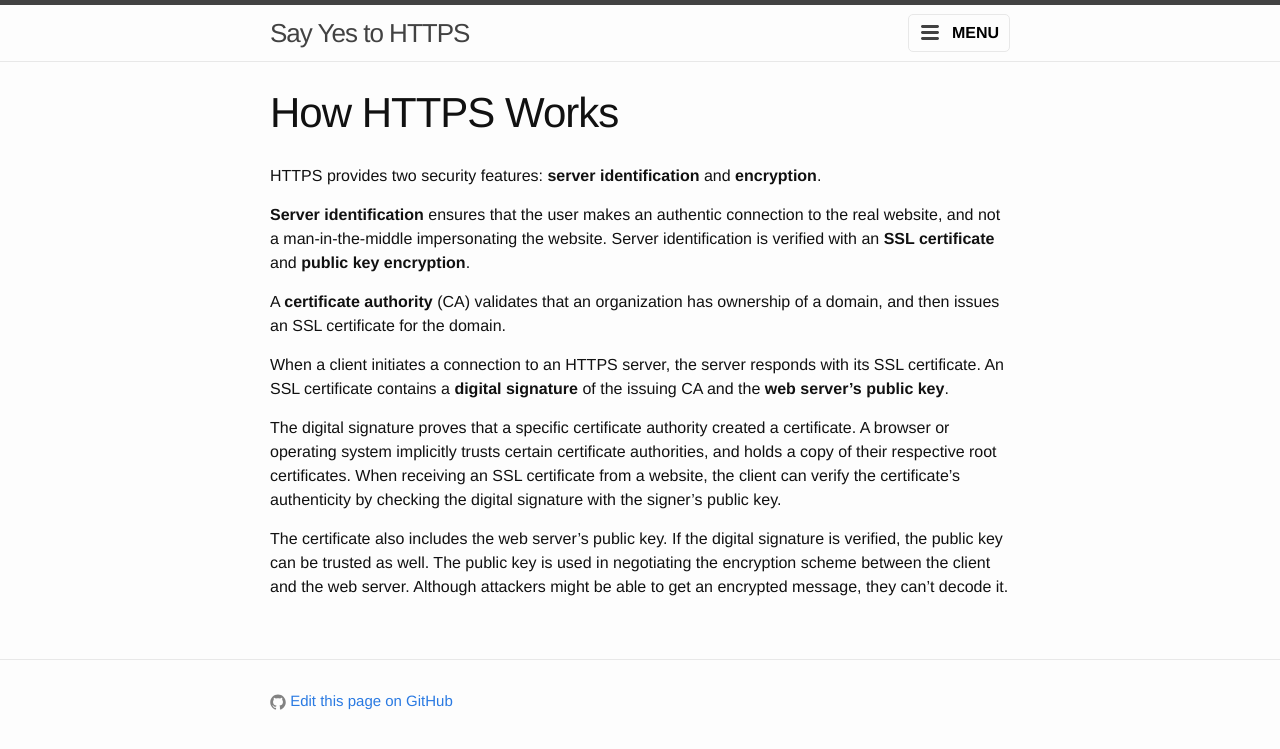
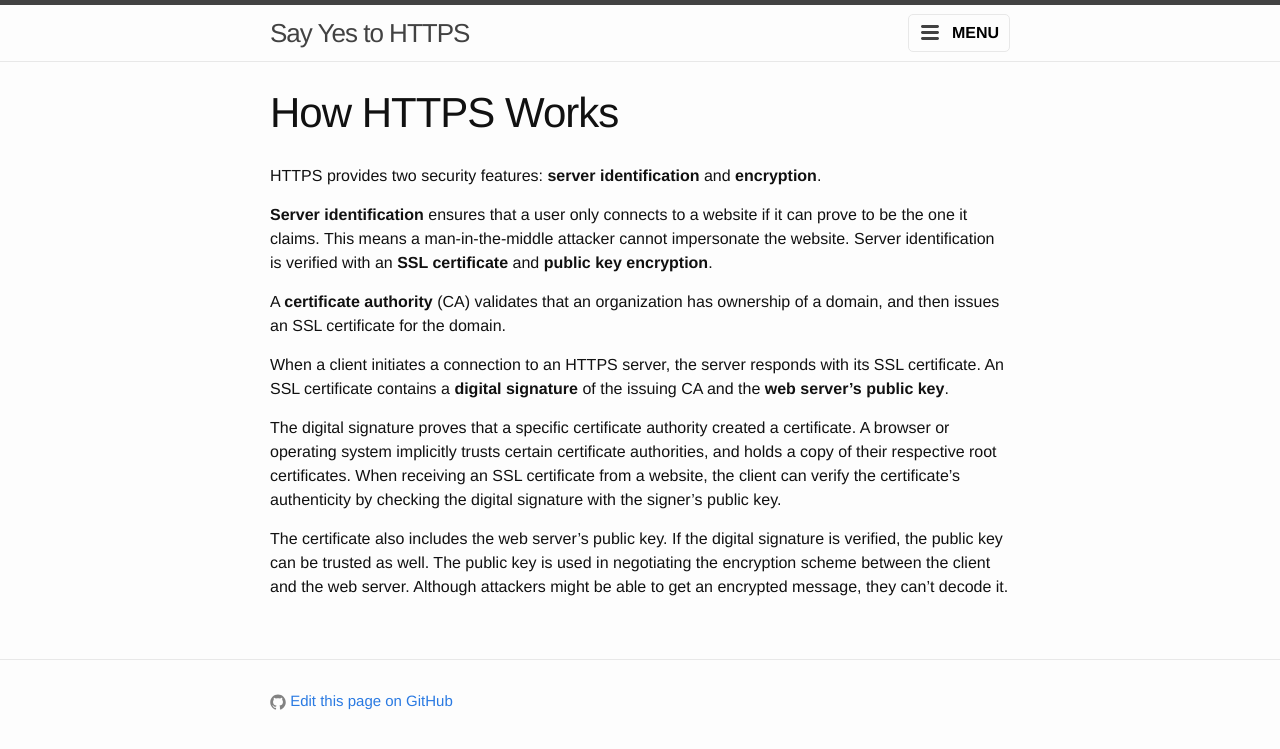
Before and after one commit to ericandrewlewis/say-yes-to-https, a Jekyll site: the page built from how-https-works.md, in a window 1280 px wide. Shown: the top 749 px of the page. Built offline with Jekyll 4.4.1, drawn with Linux system fonts in a browser that asks for light colours.

Commit message:
Clean up server identification explanation.
Props MacLemon.

Fixes #12.

```diff
--- a/how-https-works.md
+++ b/how-https-works.md
@@ -7,7 +7,7 @@ menu_weight: 20
 
 HTTPS provides two security features: **server identification** and **encryption**.
 
-**Server identification** ensures that the user makes an authentic connection to the real website, and not a man-in-the-middle impersonating the website. Server identification is verified with an **SSL certificate** and **public key encryption**.
+**Server identification** ensures that a user only connects to a website if it can prove to be the one it claims. This means a man-in-the-middle attacker cannot impersonate the website. Server identification is verified with an **SSL certificate** and **public key encryption**.
 
 A **certificate authority** (CA) validates that an organization has ownership of a domain, and then issues an SSL certificate for the domain.
 
```
